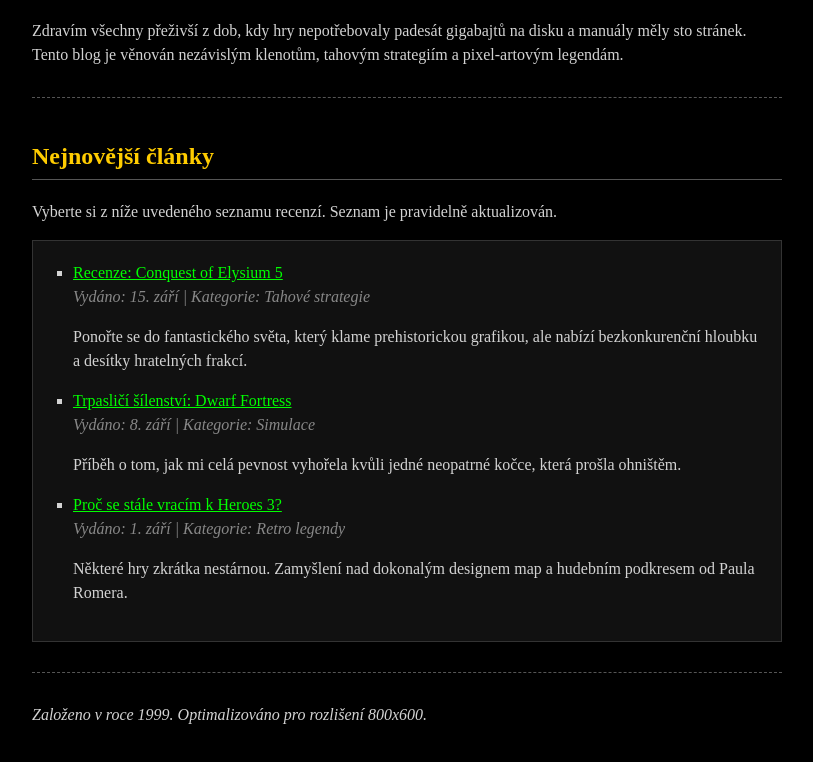
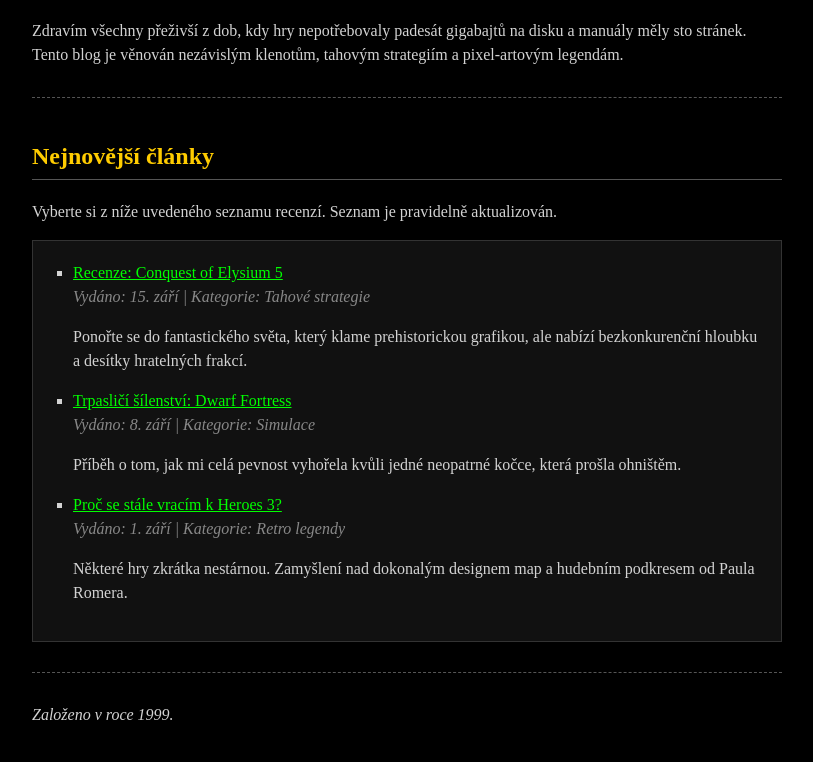
Before and after one commit to DominikNovotnyEDU/WA, a plain HTML site: page Ukazky_ukolu/2_CoE5_homepage/index.html in a window 1280 px wide. Shown: the part 110-872 px from the top of the page, without its empty margins (233-1046 px from the left). Drawn offline with Linux system fonts and the light colour scheme.

Commit message:
update 2

```diff
--- a/Ukazky_ukolu/2_CoE5_homepage/index.html
+++ b/Ukazky_ukolu/2_CoE5_homepage/index.html
@@ -97,7 +97,7 @@
 
     <hr>
 
-    <p><em>Založeno v roce 1999. Optimalizováno pro rozlišení 800x600.</em></p>
+    <p><em>Založeno v roce 1999.</em></p>
 
 </body>
 </html>
--- a/Ukazky_ukolu/3.PC_build/style.css
+++ b/Ukazky_ukolu/3.PC_build/style.css
@@ -1,4 +1,4 @@
-/* 1. ZÁKLADNÍ NASTAVENÍ (Plošné selektory značek) */
+/* 1. ZÁKLADNÍ NASTAVENÍ */
 body {
     font-family: Arial, sans-serif;
     background-color: #eef2f5;
@@ -30,7 +30,7 @@
     padding: 15px;
 }
 
-/* Odkazy jsou stylovány globálně (bez zanoření typu "nav a") */
+/* Odkazy*/
 a {
     color: white;
     text-decoration: none;
@@ -38,7 +38,7 @@
     background-color: #4a5568;
 }
 
-/* 3. HLAVNÍ OBSAH A TEXTY (Klasické centrování bloku) */
+/* 3. HLAVNÍ OBSAH A TEXTY*/
 main {
     max-width: 800px;
     margin: 40px auto;
```
Also changed, not shown: Ukazky_ukolu/1_CoE5_blog/index.html (+0 -1 lines), Ukazky_ukolu/2_CoE5_homepage/Ce5_article.html (+1 -2 lines), Ukazky_ukolu/4_Boardgames/index.html (+1 -1 lines).
